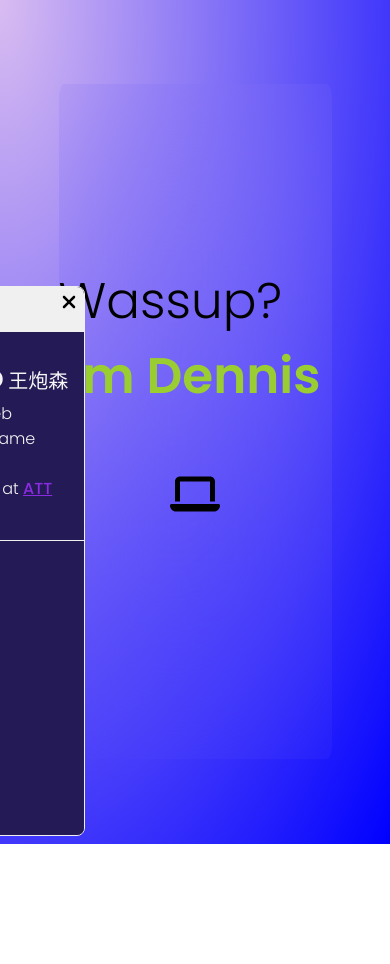
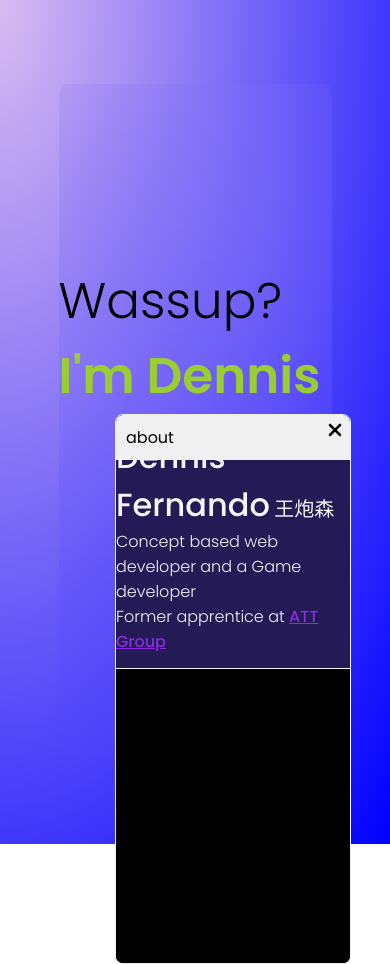
Before and after one commit to Fernandodennis/Portfolio, a Gatsby site: page / in a window 390 px wide. Both pictures are taken after a click on the element 195 px from the left and 497 px from the top of the page. Before the commit the page ends 844 px from the top, so only its background shows below. Built offline with nearby package versions, Linux system fonts and the light colour scheme; Gatsby itself is replaced by a stand-in of ours.

Commit message:
now its responsive! next i need to make the fonts responsive too

```diff
--- a/src/components/draggablediv.js
+++ b/src/components/draggablediv.js
@@ -3,7 +3,7 @@ import "../styles/global.css";
 
 const About = () => {
   const [isDragging, setIsDragging] = useState(false);
-  const [position, setPosition] = useState({ x: -266, y: -128 });
+  const [position, setPosition] = useState({ x: 0, y: 0 });
   const [dragOffset, setDragOffset] = useState({ x: 0, y: 0 });
   const [isVisible, setIsVisible] = useState(false);
 
@@ -109,6 +109,8 @@ const About = () => {
               <p>Concept based web developer and a Game developer</p>
               <p>Former apprentice at <a href="https://id.linkedin.com/company/att-group-indonesia" target="_blank">ATT Group</a></p>
              </div>
+             <div className="main">
+              </div>
            </div>
           </div>
       )}
--- a/src/styles/global.css
+++ b/src/styles/global.css
@@ -85,7 +85,7 @@ transition: 0.1s;
     background: #f0f0f0;
     padding: 10px;
     cursor: grab;
-    z-index: 999;
+    z-index: 1000;
   }
 
   .draggable.dragging {
@@ -111,6 +111,9 @@ transition: 0.1s;
     display: flex;
     justify-content: flex-start;
     align-content: space-evenly;
+    overflow-y: scroll;
+    overflow-x: hidden;
+
 
     .header{
         position: fixed;
@@ -122,6 +125,7 @@ transition: 0.1s;
         align-items: flex-start;
         justify-items: center;
         flex-direction: column;
+        z-index: 999;
 
         h1{
             font-family: "Poppins", sans-serif;
@@ -153,4 +157,15 @@ transition: 0.1s;
             }
         }
     }
+
+    .main{
+        width: 60vw;
+        height: 35vh;
+        margin-top: 30vh;
+        background-color: #000;
+        position: relative;
+        overflow-y: scroll;
+        overflow-x: hidden;
+        z-index: 990;
+    }
 }
```
